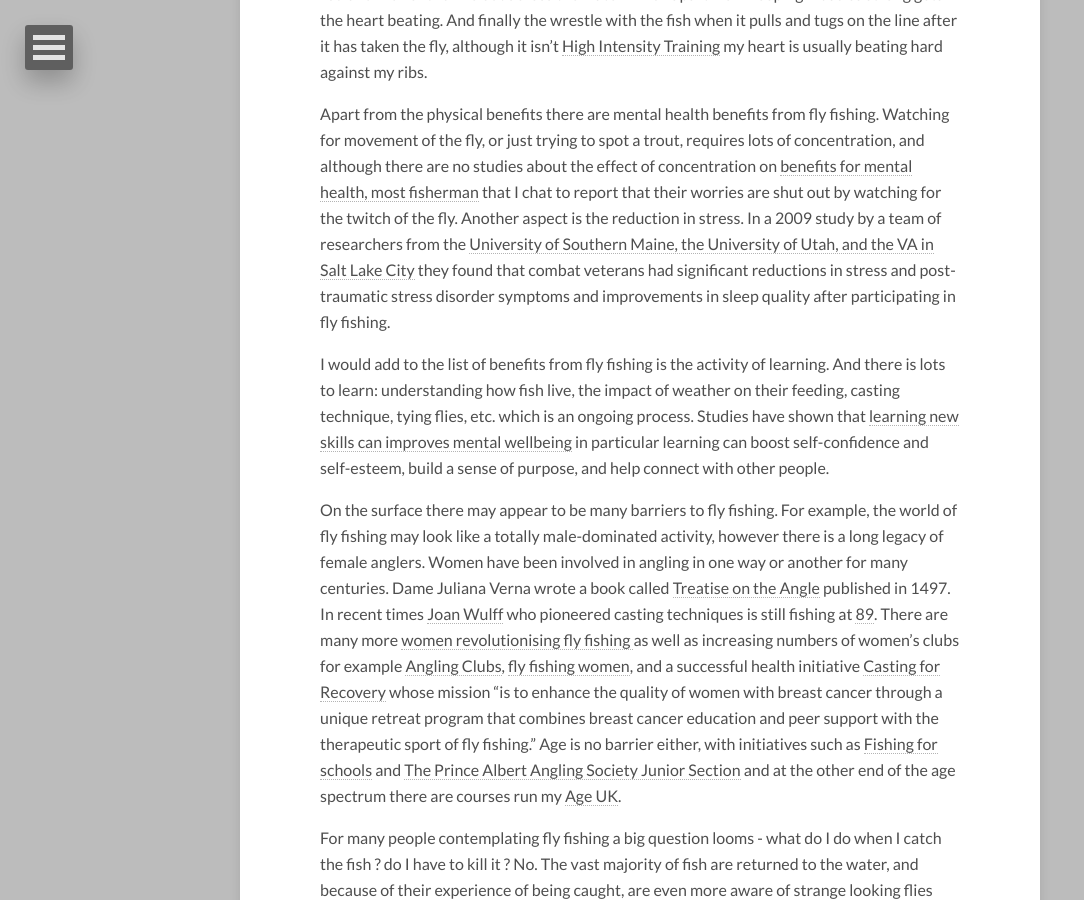
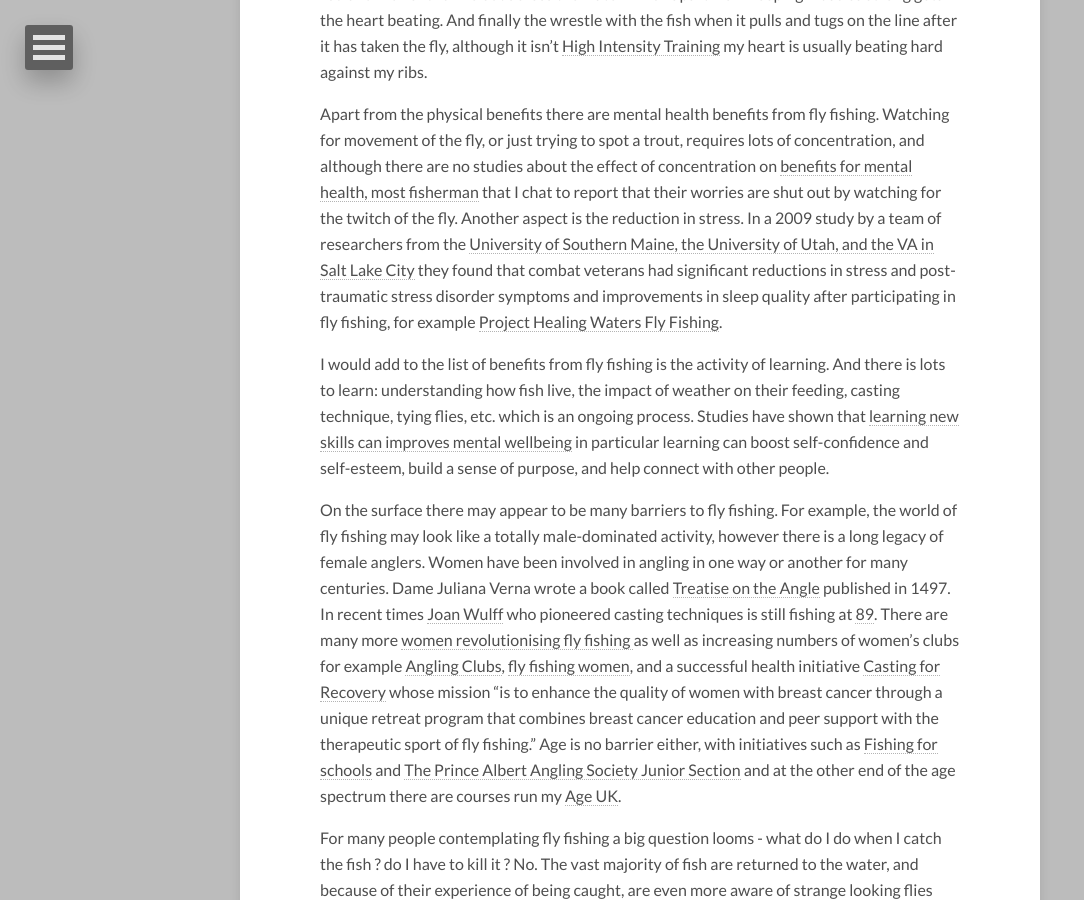
Before and after one commit to dtinblack/dtinblack.github.io, a Jekyll site: the page built from _posts/2018-04-26-fly-fishing-on-prescription.md, in a window 1280 px wide and 900 px high, scrolled down 997 px. Shown: the whole window, without its empty margins (0-1084 px from the left). Built offline with Jekyll 4.4.1, drawn with Linux system fonts in a browser that asks for light colours; nearby versions of some CDN libraries.

Commit message:
add reference

```diff
--- a/_posts/2018-04-26-fly-fishing-on-prescription.md
+++ b/_posts/2018-04-26-fly-fishing-on-prescription.md
@@ -19,7 +19,7 @@ Fly fishing is trying to trick a fish, normally trout or salmon, into taking som
 
 After a days fishing I feel much better both physically and mentally. This feeling is supported by studies which have shown the benefits from standing in the [fresh air](https://www.huffingtonpost.co.uk/entry/tk-ways-fresh-air-impacts_0_n_5648164) are: a reduction in exposure to pollution, boosting the immune system, increase in energy and is a source of Vitamin D which increases the protection from bone problems, heart disease, diabetics etc. Also, because the trout usually are aware of what I am up to they quickly move away and I have to follow. All this [walking](https://www.telegraph.co.uk/health-fitness/body/health-benefits-walking/) has been shown to help fight dementia, cut the risk of dying from cancer, and helps improve heart muscles. Another benefit is from walking on rough and slippery surface on the edge of a lake where it has been shown that it [aids balance and coordination ](https://www.rodalesorganiclife.com/wellbeing/fly-fishing-health-benefits). Then there is the cast and re-cast which is the balletic movement of the arm, rod and flick of the line out across the water which apart from keeping muscles strong gets the heart beating. And finally the wrestle with the fish when it pulls and tugs on the line after it has taken the fly, although it isn't [High Intensity Training](https://en.wikipedia.org/wiki/High-intensity_interval_training) my heart is usually beating hard against my ribs.
 
-Apart from the physical benefits there are mental health benefits from fly fishing. Watching for movement of the fly, or just trying to spot a trout, requires lots of concentration, and although there are no studies about the effect of concentration on [benefits for mental health, most fisherman](http://neuro.hms.harvard.edu/harvard-mahoney-neuroscience-institute/brain-newsletter/and-brain-series/fly-fishing-and-brain) that I chat to report that their worries are shut out by watching for the twitch of the fly. Another aspect is the reduction in stress. In a 2009 study by a team of researchers from the [University of Southern Maine, the University of Utah, and the VA in Salt Lake City](https://www.battlecreek.va.gov/features/Project_Healing_Water.asp) they found that combat veterans had significant reductions in stress and post-traumatic stress disorder symptoms and improvements in sleep quality after participating in fly fishing.
+Apart from the physical benefits there are mental health benefits from fly fishing. Watching for movement of the fly, or just trying to spot a trout, requires lots of concentration, and although there are no studies about the effect of concentration on [benefits for mental health, most fisherman](http://neuro.hms.harvard.edu/harvard-mahoney-neuroscience-institute/brain-newsletter/and-brain-series/fly-fishing-and-brain) that I chat to report that their worries are shut out by watching for the twitch of the fly. Another aspect is the reduction in stress. In a 2009 study by a team of researchers from the [University of Southern Maine, the University of Utah, and the VA in Salt Lake City](https://www.battlecreek.va.gov/features/Project_Healing_Water.asp) they found that combat veterans had significant reductions in stress and post-traumatic stress disorder symptoms and improvements in sleep quality after participating in fly fishing, for example [Project Healing Waters Fly Fishing](https://projecthealingwaters.org/).
 
 I would add to the list of benefits from fly fishing is the activity of learning. And there is lots to learn: understanding how fish live, the impact of weather on their feeding, casting technique, tying flies, etc. which is an ongoing process. Studies have shown that
 [learning new skills can improves mental wellbeing](https://www.nhs.uk/conditions/stress-anxiety-depression/learn-for-mental-wellbeing/) in particular learning can boost self-confidence and self-esteem, build a sense of purpose, and help connect with other people.
```
Also changed, not shown: _posts/2019-02-26-lesson-from-the-moon.md (+1 -1 lines), images/features/computer-writing-poetry.jpg (added), 1 other file.
